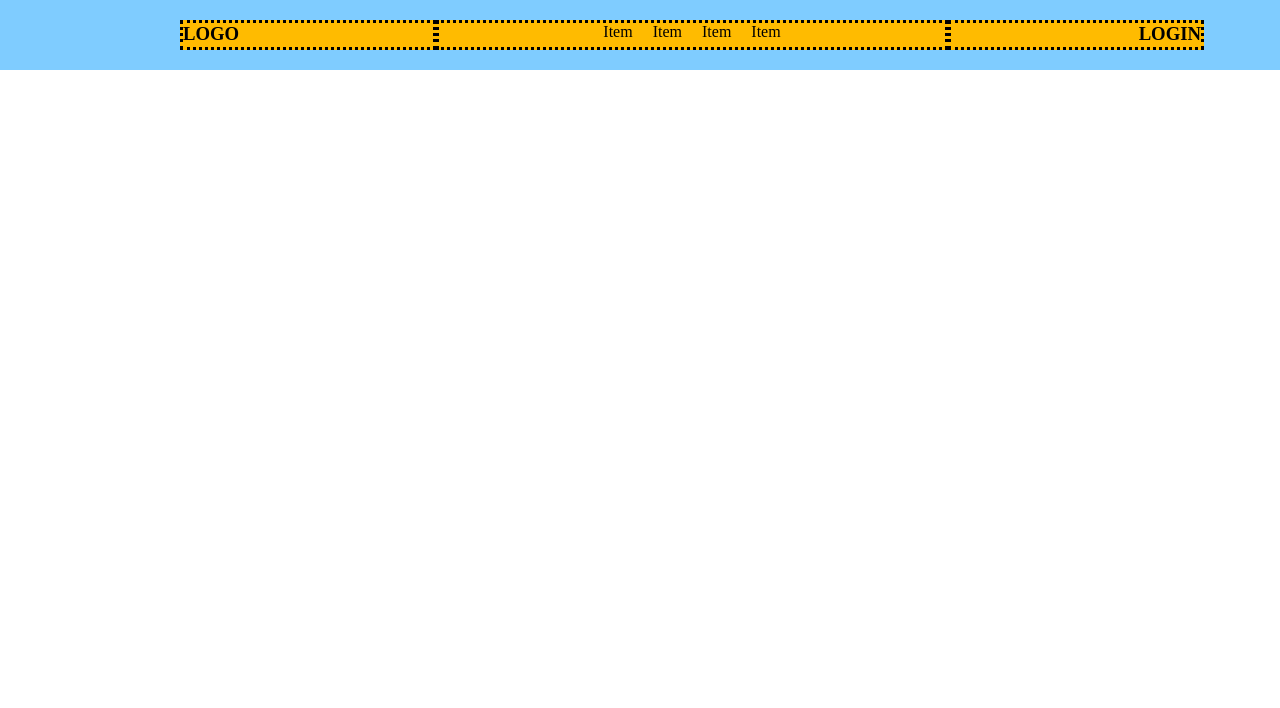
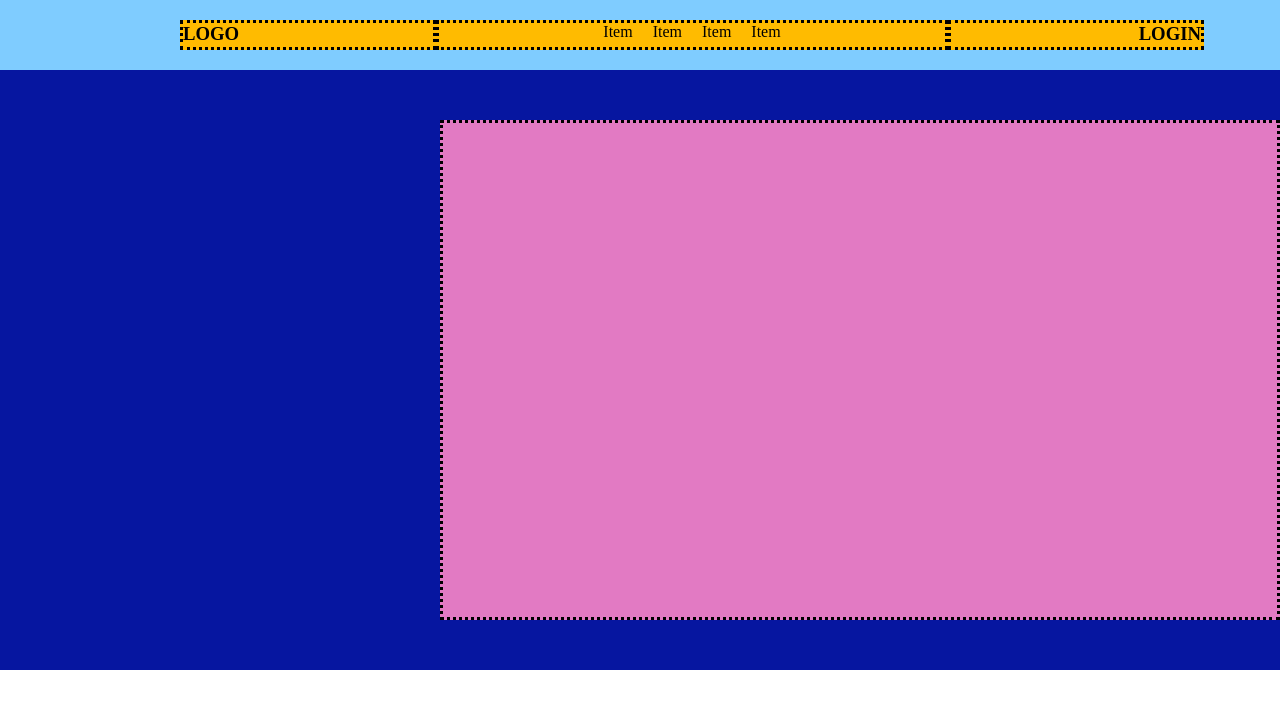
Before and after one commit to AimanFadil/htmlcss-struttura-discord, a plain HTML site: page index.html in a window 1280 px wide. Drawn offline with Linux system fonts and the light colour scheme.

Commit message:
[UPDATE] 1ST SECTION COMPLETE

```diff
--- a/index.html
+++ b/index.html
@@ -30,7 +30,9 @@
     <main>
         <!-- SECTION -->
         <section>
-
+            <div class="container1">
+                <div class="square-pink"></div>
+            </div>
         </section>
         <!-- SECTION 1 -->
         <section>
--- a/style.css
+++ b/style.css
@@ -46,3 +46,21 @@ ul{
 li{
    margin: 0 10px;
 }
+
+.container1{
+    width: 100%;
+    height: 600px;
+    background-color: rgb(6, 22, 160);
+    display: flex;
+    align-items: center;
+
+}
+
+.square-pink{
+    height: 500px;
+    width: 1000px;
+    border: dotted black;
+    background-color: rgb(226, 122, 195);
+    margin-left: 440px;
+
+}
```
